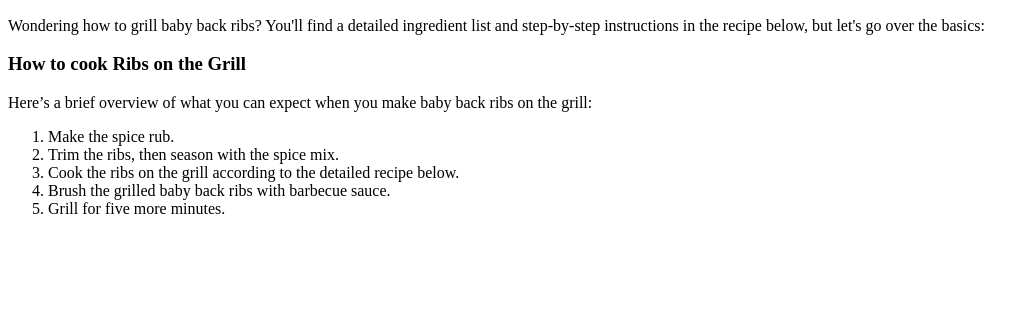
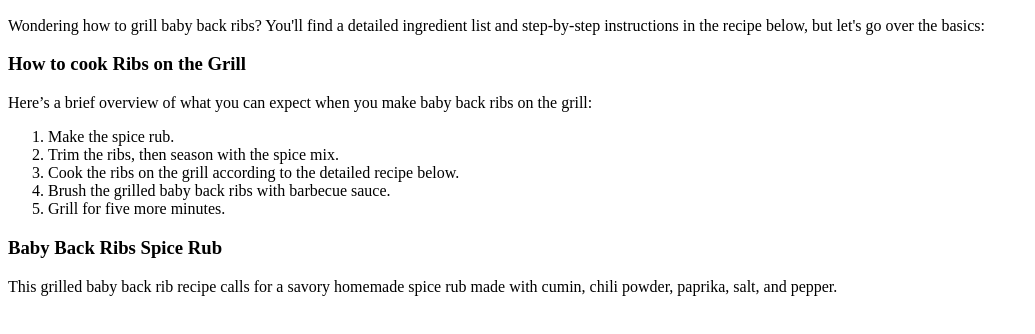
Before and after one commit to DappAssasin/odin-recipes, a plain HTML site: page recipes/ribs.html in a window 1280 px wide. Shown: the part 182-516 px from the top of the page, without its empty margins (0-1035 px from the left). Drawn offline with Linux system fonts and the light colour scheme.

Commit message:
Added section about spice rub

```diff
--- a/recipes/ribs.html
+++ b/recipes/ribs.html
@@ -20,5 +20,8 @@
                 <li>Brush the grilled baby back ribs with barbecue sauce.</li>
                 <li>Grill for five more minutes.</li>
             </ol>
+    <h3>Baby Back Ribs Spice Rub</h3>
+        <p>This grilled baby back rib recipe calls for a savory homemade spice rub made with cumin, chili powder, paprika, salt, and pepper.</p>
+
 </body>
 </html>
```
